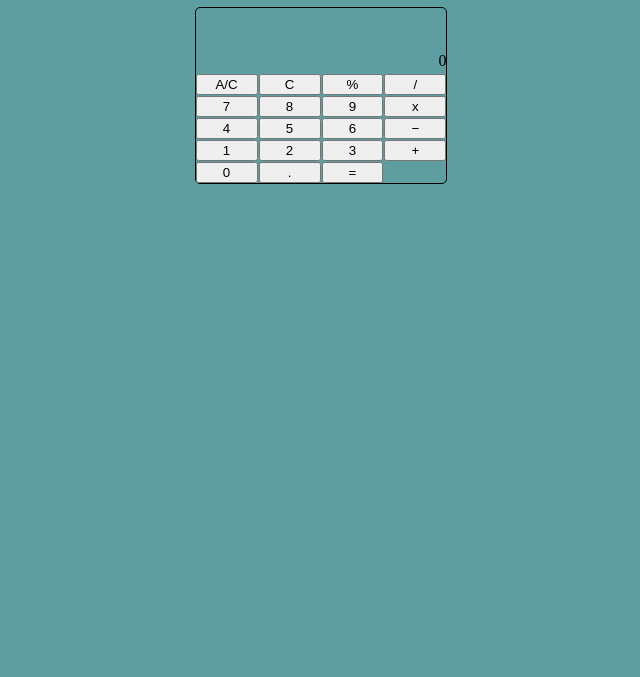
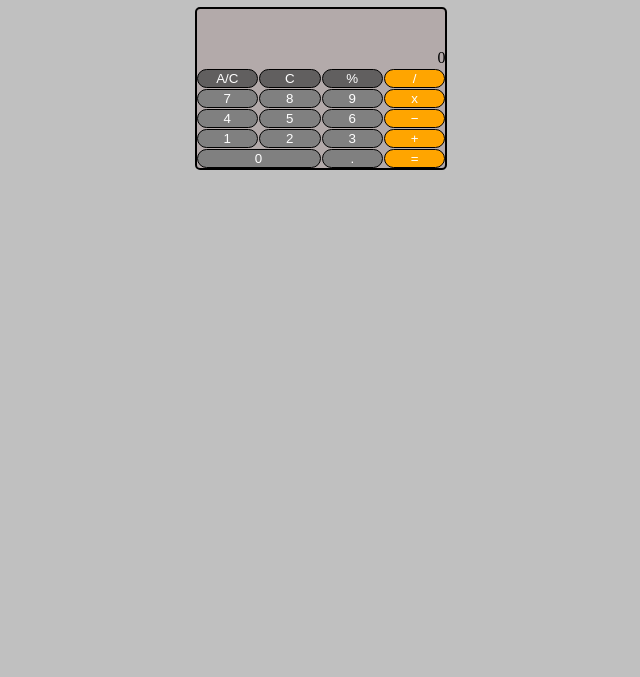
Before and after one commit to Michal-Marchel/Calculator, a plain HTML site: page index.html in a window 1280 px wide. Shown: the part 123-800 px from the top of the page, without its empty margins (319-959 px from the left). Drawn offline with Linux system fonts and the light colour scheme.

Commit message:
improved design

```diff
--- a/index.html
+++ b/index.html
@@ -12,25 +12,25 @@
         <div id="topDiv" class="result2"></div>
         <div value = "" id="inputValue" class="Result">0</div>
         <div class ="symbol" id="symbol" ></div>
-        <button class="button" onclick="clearInfo()" id="clearAll">A/C</button>
-        <button class="button" onclick="backspace()" id="backspace">C</button>
-        <button class="button">%</button>
-        <button class="button" id="divide" onclick="operate(divide)">/</button>
+        <button class="button-AC" onclick="clearInfo()" id="clearAll">A/C</button>
+        <button class="button-C" onclick="backspace()" id="backspace">C</button>
+        <button class="button-p">%</button>
+        <button class="operator" id="divide" onclick="operate(divide)">/</button>
         <button class="button" id="digit-7" onclick="concatDigits('7')">7</button>
         <button class="button" id="digit-8" onclick="concatDigits('8')">8</button>
         <button class="button" id="digit-9" onclick="concatDigits('9')">9</button>
-        <button class="button" id="multiply" onclick="operate(multiply)">x</button>
+        <button class="operator" id="multiply" onclick="operate(multiply)">x</button>
         <button class="button" id="digit-4" onclick="concatDigits('4')">4</button>
         <button class="button" id="digit-5" onclick="concatDigits('5')">5</button>
         <button class="button" id="digit-6" onclick="concatDigits('6')">6</button>
-        <button class="button" id="minus" onclick="operate(substract)">&minus;</button>
+        <button class="operator" id="minus" onclick="operate(substract)">&minus;</button>
         <button class="button" id="digit-1" onclick="concatDigits('1')">1</button>
         <button class="button" id="digit-2" onclick="concatDigits('2')">2</button>
         <button class="button" id="digit-3" onclick="concatDigits('3')">3</button>
-        <button class="button" id="plus" onclick="operate(add)">&plus;</button>
-        <button class="button" id="digit-0" onclick="concatDigits('0')">0</button>
+        <button class="operator" id="plus" onclick="operate(add)">&plus;</button>
+        <button class="button-0" id="digit-0" onclick="concatDigits('0')">0</button>
         <button class="button" id="decimalBtn" onclick="concatDigits('.'), disableBtn()">.</button>
-        <button class="button" id="equals" onclick="result()">=</button>
+        <button class="operator" id="equals" onclick="result()">=</button>
 
 
       </div>
--- a/script.js
+++ b/script.js
@@ -140,7 +140,6 @@ document.addEventListener('keydown', (event) => {
 		document.getElementById(getOperators[event.key]).click();
 	}
 	if (event.key === 'Backspace' || event.key ==='c' || event.key === 'C') {
-        //document.getElementById('backspace').click();
         backsp.click();
     }
     if (event.key ==='c' ) {
--- a/style.css
+++ b/style.css
@@ -1,5 +1,5 @@
 :root{
-    background: cadetblue;
+    background: silver;
 }
 
 h1 {
@@ -12,21 +12,68 @@ h1 {
     grid-template-columns: 1fr 1fr 1fr 1fr;
     grid-template-rows: 1fr 1fr 1fr 1fr 1fr;
     gap: 1px 1px;
+
     grid-template-areas:
       "result2 result2 result2 result2"
       "symbol symbol symbol symbol"
       "Result Result Result Result"
-      "number number number number"
-      "number number number number"
-      "number number number number"
-      "number number number number"
-      "number number number number";
+      "button button button button"
+      "button button button button"
+      "button button button button"
+      "button button button button"
+      "button button button button";
     margin-left: 40%;
     margin-right: 40%;
+    border: 2px solid black;
+    border-radius: 5px;
+    border-color: rgb(0, 0, 0);
+    background-color: rgb(179, 170, 170);
+  }
+
+  .button-0 {
+    grid-column: 1/3;
+  }
+/* Button colors */
+.grid-container > button:hover {
+    background-color: rgb(150, 147, 147);
+  }
+
+  .grid-container > button:active {
+    background-color: rgb(125, 126, 126);
+  }
+
+.grid-container > .operator:hover{
+    background-color: rgb(250, 187, 69);
+}
+
+.grid-container > .operator:active {
+    background-color: rgb(241, 171, 41);
+}
+
+.button, .button-0 {
+    color:white;
     border: 1px solid black ;
-    border-radius: 5px;
+    border-radius: 30px;
+    background-color: gray;
+    outline: none;
+  }
 
+.operator {
+    color:white;
+    border: 1px solid black ;
+    border-radius: 30px;
+    background-color: orange;
+    outline: none;
+}
+
+  .button-AC, .button-C, .button-p {
+    color:white;
+    border: 1px solid black ;
+    border-radius: 30px;
+    background-color: rgb(97, 95, 95);
+    outline: none;
   }
+
 
 .result2 {
        grid-area: result2;
@@ -42,5 +89,3 @@ h1 {
     grid-area: symbol;
     text-align: right;
 }
-
-.cero { grid-area: 3 / 1 / 4 / 3; }
```
